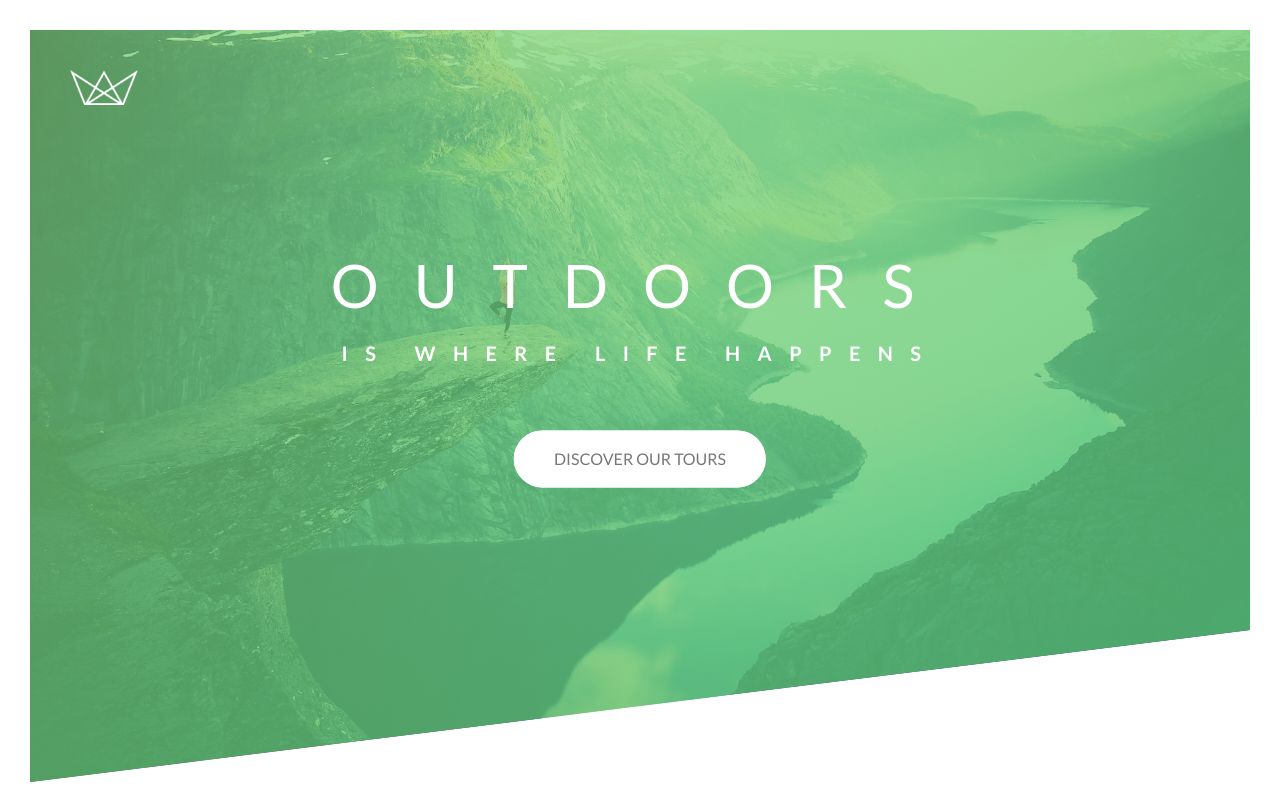
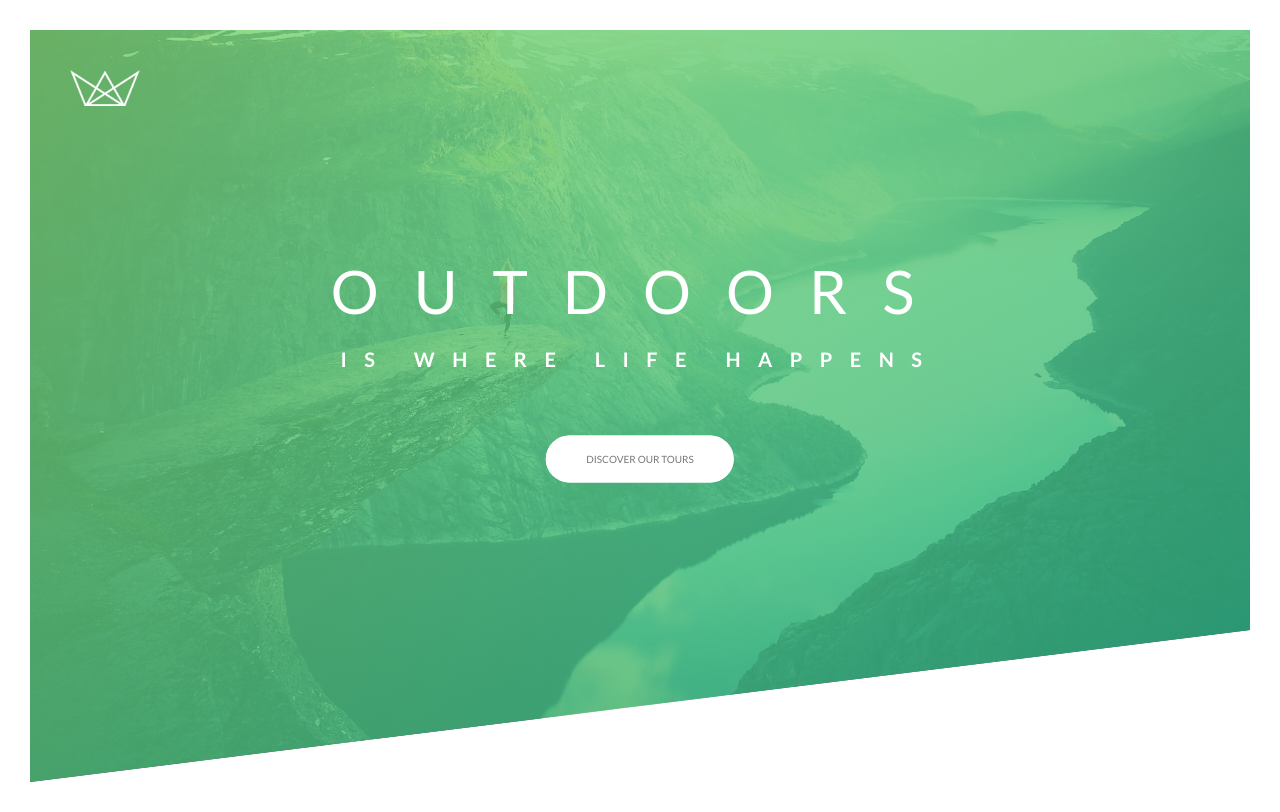
Before and after one commit to sieder/html-css-reference, a website: page natours/index.html in a window 1280 px wide. Drawn offline with Linux system fonts and the light colour scheme.

Commit message:
rewrote css to scss implementing BEM pattern, created variable for all colors

```diff
--- a/natours/index.html
+++ b/natours/index.html
@@ -11,16 +11,15 @@
     <link rel="stylesheet" href="css/style.css">
     <title>Natours | Exciting tours for adventurous people</title>
 </head>
-
 <body>
     <header class="header">
-        <div class="header__box">
+        <div class="header__logo-box">
             <img src="img/logo-white.png" alt="logo white" class="header__logo">
         </div>
-        <div class="header__textbox">
-            <h1 class="header__primary">
-                <span class="header__primary--main">Outdoors</span>
-                <span class="header__primary--sub">is where life happens</span>
+        <div class="header__text-box">
+            <h1 class="heading-primary">
+                <span class="heading-primary--main">Outdoors</span>
+                <span class="heading-primary--sub">is where life happens</span>
             </h1>
             <a href="#" class="button button--white">Discover our tours</a>
         </div>
--- /dev/null
+++ b/natours/sass/main.scss
@@ -0,0 +1,190 @@
+$color-primary: #55c57a;
+$color-primary-light: #7ed56f;
+$color-primary-dark: #28b485;
+
+$color-grey-dark: #777;
+$color-white: #fff;
+$color-black: #000;
+
+*,
+*::after,
+*::before {
+    margin: 0;
+    padding: 0;
+    /* box-sizing: border-box; */
+    box-sizing: inherit;
+}
+
+html {
+    /* 1rem = 10px */
+    font-size: 62.5%;
+}
+
+body {
+    font-family: "Lato", sans-serif;
+    font-weight: 1.6rem;
+    line-height: 1.7;
+    color: $color-grey-dark;
+    padding: 3rem;
+    box-sizing: border-box;
+}
+
+/* Block */
+.header {
+    height: 94vh;
+    background-image: linear-gradient(to right bottom,
+            rgba($color-primary-light, 0.8),
+            rgba($color-primary-dark, 0.8)),
+        url(../img/hero.jpg);
+    background-size: cover;
+    background-position: top;
+    clip-path: polygon(0 0, 100% 0, 100% 75vh, 0% 100%);
+    position: relative;
+
+    &__logo-box {
+        position: absolute;
+        top: 4rem;
+        left: 4rem;
+    }
+
+    &__logo {
+        height: 3.6rem;
+    }
+
+    &__text-box {
+        position: absolute;
+        top: 40%;
+        left: 50%;
+        transform: translate(-50%, -50%);
+        text-align: center;
+    }
+}
+
+.heading-primary {
+    color: $color-white;
+    text-transform: uppercase;
+    margin: 6rem;
+
+    /* backface-visibility: hidden;  */
+    /* determines if the back part of the element is visibile or hidden */
+    &--main {
+        display: block;
+        font-size: 60px;
+        font-weight: 400;
+        letter-spacing: 35px;
+        animation-name: primarymain;
+        animation-duration: 1s;
+        animation-timing-function: ease-in;
+        /* animation-iteration-count: infinite; */
+    }
+
+    &--sub {
+        display: block;
+        font-size: 20px;
+        font-weight: 700;
+        letter-spacing: 17.5px;
+        animation-name: primarysub;
+        animation-duration: 1s;
+        animation-timing-function: ease-in;
+    }
+}
+
+.button {
+
+    &:link,
+    &:visited {
+        text-transform: uppercase;
+        text-decoration: none;
+        display: inline-block;
+        border-radius: 10rem;
+        transition: all .2s;
+        position: relative;
+        animation-name: button-intro;
+        animation-duration: 1s;
+    }
+
+    &--white {
+        background-color: $color-white;
+        color: $color-grey-dark;
+        padding: 1.5rem 4rem;
+        /* top right bottom left */
+    }
+
+    &:hover {
+        transform: translateY(-3px);
+        box-shadow: 0 1rem 2rem rgba($color-black, .2);
+        /* box-shadow: Y X blur color(rgba(0,0,0,opacity) */
+    }
+
+    &:hover::after {
+        transform: scale(1.5);
+        opacity: 0;
+        transition: all .4s ease-out;
+    }
+
+    &:active {
+        transform: translateY(-1px);
+        box-shadow: 0 1rem .5rem rgba($color-black, .3);
+    }
+
+    &::after {
+        content: "";
+        display: inline-block;
+        height: 100%;
+        width: 100%;
+        border-radius: 10rem;
+        position: absolute;
+        top: 0;
+        left: 0;
+        z-index: -1;
+    }
+
+    &--white::after {
+        background-color: $color-white;
+    }
+}
+
+
+/* animations */
+@keyframes primarymain {
+    0% {
+        opacity: 0;
+        transform: translateX(-10rem)
+    }
+
+    80% {
+        transform: translateX(2rem);
+    }
+
+    100% {
+        opacity: 1;
+        transform: translateX(0)
+    }
+}
+
+@keyframes primarysub {
+    0% {
+        opacity: 0;
+        transform: translateX(10rem)
+    }
+
+    80% {
+        transform: translateX(-2rem);
+    }
+
+    100% {
+        opacity: 1;
+        transform: translateX(0)
+    }
+}
+
+@keyframes button-intro {
+    0% {
+        opacity: 0;
+        transform: translateY(3rem);
+    }
+
+    100% {
+        opacity: 1;
+    }
+}
```
Also changed, not shown: natours/package.json (added, +17 -0 lines), natours/css/style.css, natours/sass/main.css (added), 2 other files.
